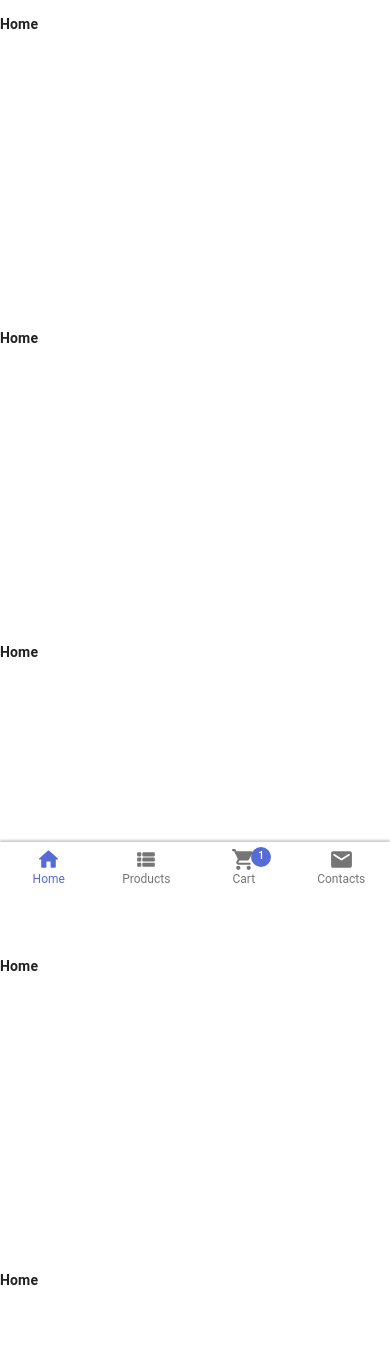
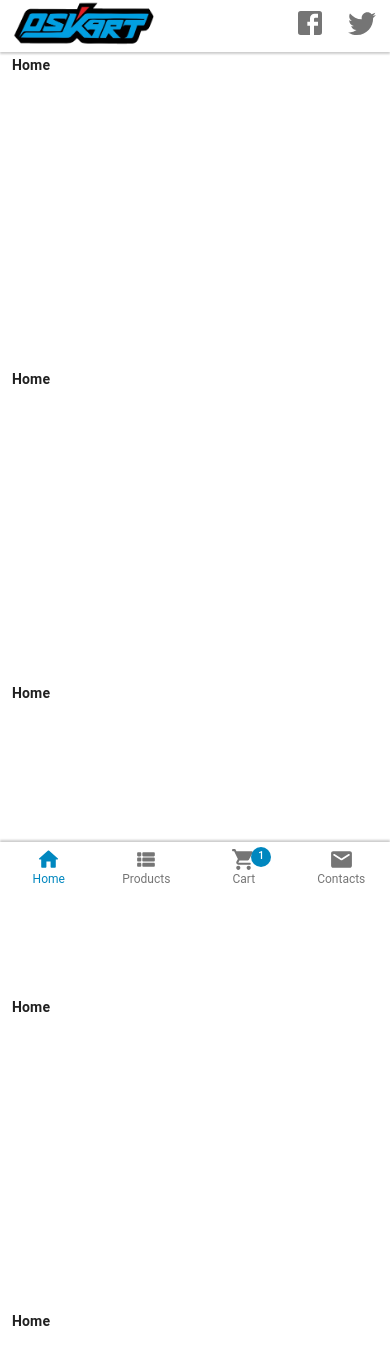
Before and after one commit to car12o/oskart, a React (Create React App) app: page / in a window 390 px wide. Shown: the top 1364 px of the page. Built offline with nearby package versions, Linux system fonts and the light colour scheme.

Commit message:
finish navigation mobile

```diff
--- a/src/components/Navigation/Navigation.tsx
+++ b/src/components/Navigation/Navigation.tsx
@@ -1,81 +1,32 @@
 import React, { Component } from "react"
 import { withRouter, RouteComponentProps } from "react-router-dom"
 import { compose } from "lodash/fp"
-import {
-  createStyles,
-  WithStyles,
-  withStyles,
-  BottomNavigation,
-  BottomNavigationAction,
-  Badge,
-} from "@material-ui/core"
-import { HomeRounded, ViewListRounded, ShoppingCartRounded, EmailRounded } from "@material-ui/icons"
+import { Theme } from "@material-ui/core/styles/createMuiTheme"
+import createStyles from "@material-ui/core/styles/createStyles"
+import withStyles, { WithStyles } from "@material-ui/core/styles/withStyles"
+import { NavigationHeader } from "./NavigationHeader"
+import { NavigationBottom } from "./NavigationBottom"
 
-const styles = createStyles({
-  root: {
-    position: "fixed",
-    bottom: 0,
-    width: "100vw",
-    height: "50px",
-    transition: "bottom 0.5s",
-    boxShadow: "0px -2px 2px 0px rgba(0,0,0,0.2)",
-  },
-  hide: {
-    bottom: "-48px",
-  },
-  navigationIcon: {
-    fontSize: "25px",
-  },
-  actionLabel: {
-    fontSize: "12px",
-  },
-  actionBadge: {
-    right: -5,
-    top: 10,
+const styles = ({ spacing }: Theme) => createStyles({
+  content: {
+    marginTop: "55px",
+    padding: spacing(0, 3),
   },
 })
-
-interface Menu {
-  label: string,
-  icon: JSX.Element,
-  value: string,
-}
-
-const useMenus = ({ classes }: WithStyles<typeof styles>): Menu[] => [
-  { label: "Home", icon: <HomeRounded classes={{ root: classes.navigationIcon }} />, value: "/" },
-  { label: "Products", icon: <ViewListRounded classes={{ root: classes.navigationIcon }} />, value: "/products" },
-  {
-    label: "Cart",
-    icon: (
-      <Badge classes={{ badge: classes.actionBadge }} badgeContent={1} color="primary">
-        <ShoppingCartRounded classes={{ root: classes.navigationIcon }} />
-      </Badge>
-    ),
-    value: "/cart",
-  },
-  { label: "Contacts", icon: <EmailRounded classes={{ root: classes.navigationIcon }} />, value: "/contacts" },
-]
 
 export interface NavigationProps extends WithStyles<typeof styles>, RouteComponentProps { }
 
 export interface NavigationState {
-  menus: Menu[],
-  menu: string,
-  visible: boolean,
-  prevScrollpos: number,
+  menu: string
+  visible: boolean
+  prevScrollpos: number
 }
 
 class Navigation$ extends Component<NavigationProps, NavigationState> {
-  constructor(props: NavigationProps) {
-    super(props)
-    const { classes } = props
-    const menus = useMenus({ classes })
-    this.state = {
-      menus,
-      menu: menus[0].value,
-      visible: true,
-      prevScrollpos: 0,
-    }
+  state = {
+    menu: "",
+    visible: true,
+    prevScrollpos: 0,
   }
 
   componentDidMount() {
@@ -101,29 +52,16 @@ class Navigation$ extends Component<NavigationProps, NavigationState> {
   }
 
   render() {
-    const { menus, menu, visible } = this.state
+    const { menu, visible } = this.state
     const { classes, children } = this.props
 
     return (
       <>
-        <BottomNavigation
-          classes={{ root: `${classes.root} ${!visible && classes.hide}` }}
-          value={menu}
-          onChange={(_, menu) => this.onChange(menu)}
-          showLabels
-        >
-          {menus.map(({ label, icon, value }) => (
-            <BottomNavigationAction
-              key={value}
-              classes={{ label: classes.actionLabel }}
-              label={label}
-              icon={icon}
-              value={value}
-              disableRipple
-            />
-          ))}
-        </BottomNavigation>
-        {children}
+        <NavigationHeader />
+        <NavigationBottom value={menu} visible={visible} onChange={this.onChange} />
+        <div className={classes.content}>
+          {children}
+        </div>
       </>
     )
   }
--- /dev/null
+++ b/src/components/Navigation/NavigationBottom.tsx
@@ -0,0 +1,96 @@
+import React, { FunctionComponent } from "react"
+import makeStyles from "@material-ui/core/styles/makeStyles"
+import BottomNavigation from "@material-ui/core/BottomNavigation"
+import BottomNavigationAction from "@material-ui/core/BottomNavigationAction"
+import Badge from "@material-ui/core/Badge"
+import HomeRounded from "@material-ui/icons/HomeRounded"
+import ViewListRounded from "@material-ui/icons/ViewListRounded"
+import ShoppingCartRounded from "@material-ui/icons/ShoppingCartRounded"
+import EmailRounded from "@material-ui/icons/EmailRounded"
+
+const useStyles = makeStyles({
+  root: {
+    position: "fixed",
+    bottom: 0,
+    width: "100vw",
+    height: "50px",
+    transition: "bottom 0.5s",
+    boxShadow: "0px -2px 2px 0px rgba(0,0,0,0.2)",
+  },
+  hide: {
+    bottom: "-48px",
+  },
+  label: {
+    fontSize: "12px",
+  },
+  icon: {
+    fontSize: "25px",
+  },
+  badge: {
+    right: -5,
+    top: 10,
+  },
+})
+
+interface Menu {
+  label: string
+  route: string
+  Icon: FunctionComponent<{ classes: ReturnType<typeof useStyles> }>
+}
+
+const menus: Menu[] = [
+  {
+    label: "Home",
+    route: "/",
+    Icon: ({ classes }) => <HomeRounded classes={{ root: classes.icon }} />,
+  },
+  {
+    label: "Products",
+    route: "/products",
+    Icon: ({ classes }) => <ViewListRounded classes={{ root: classes.icon }} />,
+  },
+  {
+    label: "Cart",
+    route: "/cart",
+    Icon: ({ classes }) => (
+      <Badge classes={{ badge: classes.badge }} badgeContent={1} color="primary" >
+        <ShoppingCartRounded classes={{ root: classes.icon }} />
+      </Badge>
+    ),
+  },
+  {
+    label: "Contacts",
+    route: "/contacts",
+    Icon: ({ classes }) => <EmailRounded classes={{ root: classes.icon }} />,
+  },
+]
+
+export interface NavigationBottomProps {
+  value: string
+  visible: boolean
+  onChange: (menu: string) => void
+}
+
+export const NavigationBottom = ({ value, visible, onChange }: NavigationBottomProps) => {
+  const classes = useStyles()
+
+  return (
+    <BottomNavigation
+      classes={{ root: `${classes.root} ${!visible && classes.hide}` }}
+      value={value}
+      onChange={(_, menu) => onChange(menu)}
+      showLabels
+    >
+      {menus.map(({ label, route, Icon }) => (
+        <BottomNavigationAction
+          key={route}
+          classes={{ label: classes.label }}
+          label={label}
+          icon={(<Icon classes={classes} />)}
+          value={route}
+          disableRipple
+        />
+      ))}
+    </BottomNavigation>
+  )
+}
--- /dev/null
+++ b/src/components/Navigation/NavigationHeader.tsx
@@ -0,0 +1,48 @@
+import React from "react"
+import { Theme } from "@material-ui/core/styles/createMuiTheme"
+import makeStyles from "@material-ui/core/styles/makeStyles"
+import Facebook from "@material-ui/icons/Facebook"
+import Twitter from "@material-ui/icons/Twitter"
+import Logo from "img/logo.png"
+
+const useStyles = makeStyles(({ spacing, palette }: Theme) => ({
+  root: {
+    position: "fixed",
+    top: "0",
+    width: "100%",
+    height: "52px",
+    display: "flex",
+    alignItems: "center",
+    justifyContent: "space-between",
+    padding: spacing(0, 3),
+    backgroundColor: "#ffffff",
+    boxShadow: "0px 2px 2px 0px rgba(0,0,0,0.2)",
+  },
+  img: {
+    width: "142px",
+    paddingBottom: "5px",
+  },
+  icon: {
+    fontSize: "32px",
+    marginLeft: "20px",
+    color: palette.action.active,
+  },
+}))
+
+export const NavigationHeader = () => {
+  const classes = useStyles()
+
+  return (
+    <div className={classes.root}>
+      <img className={classes.img} src={Logo} alt="Oskart RC" />
+      <div>
+        <a href="https://pt-br.facebook.com/oskartRCPT" target="_blank" rel="noopener noreferrer">
+        <Facebook className={classes.icon} />
+        </a>
+        <a href="https://twitter.com/rcoskart" target="_blank" rel="noopener noreferrer">
+        <Twitter className={classes.icon} />
+        </a>
+      </div>
+    </div>
+  )
+}
--- a/src/theme.ts
+++ b/src/theme.ts
@@ -4,7 +4,7 @@ import { createMuiTheme } from "@material-ui/core/styles"
 export const theme = createMuiTheme({
   palette: {
     primary: {
-      main: "#556cd6",
+      main: "#0087BF",
     },
     secondary: {
       main: "#19857b",
@@ -16,6 +16,7 @@ export const theme = createMuiTheme({
       default: "#fff",
     },
   },
+  spacing: 4,
   typography: {
     fontSize: 12,
   },
```
Also changed, not shown: src/img/logo.png (added).
